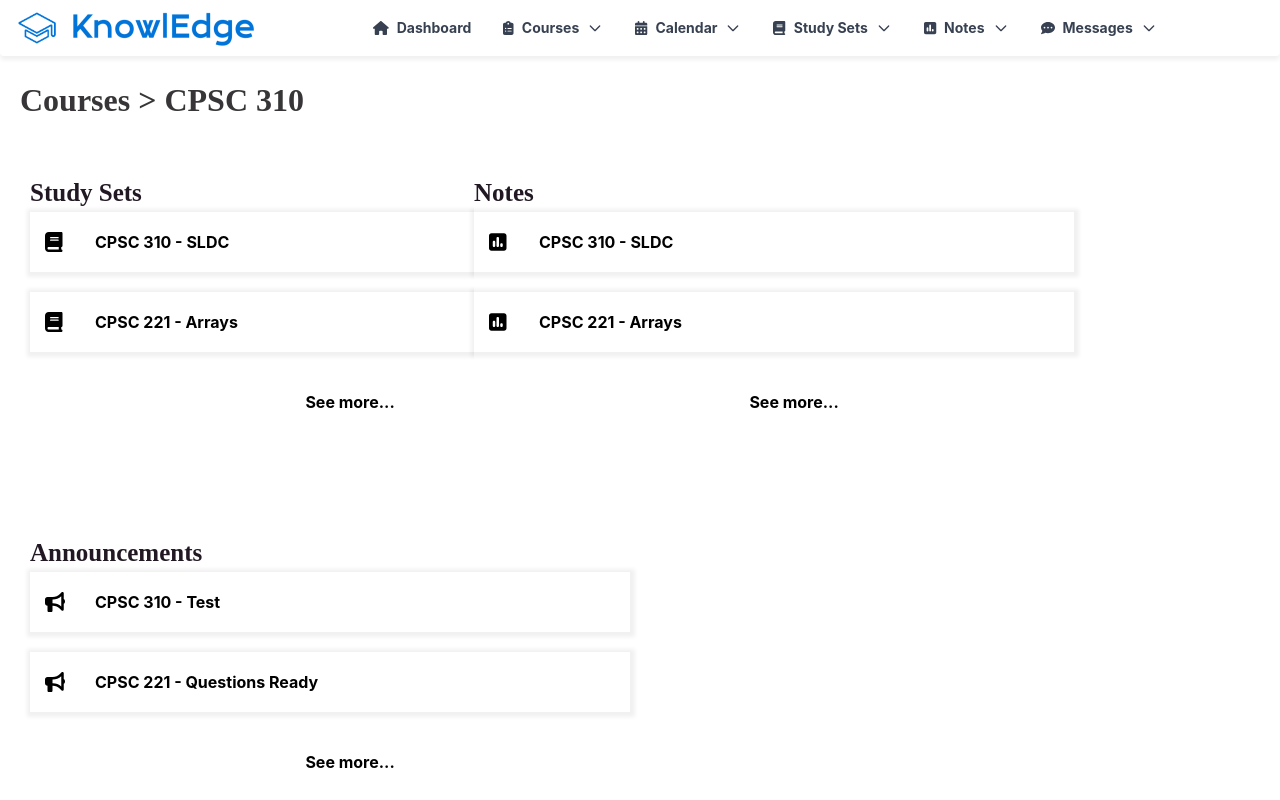
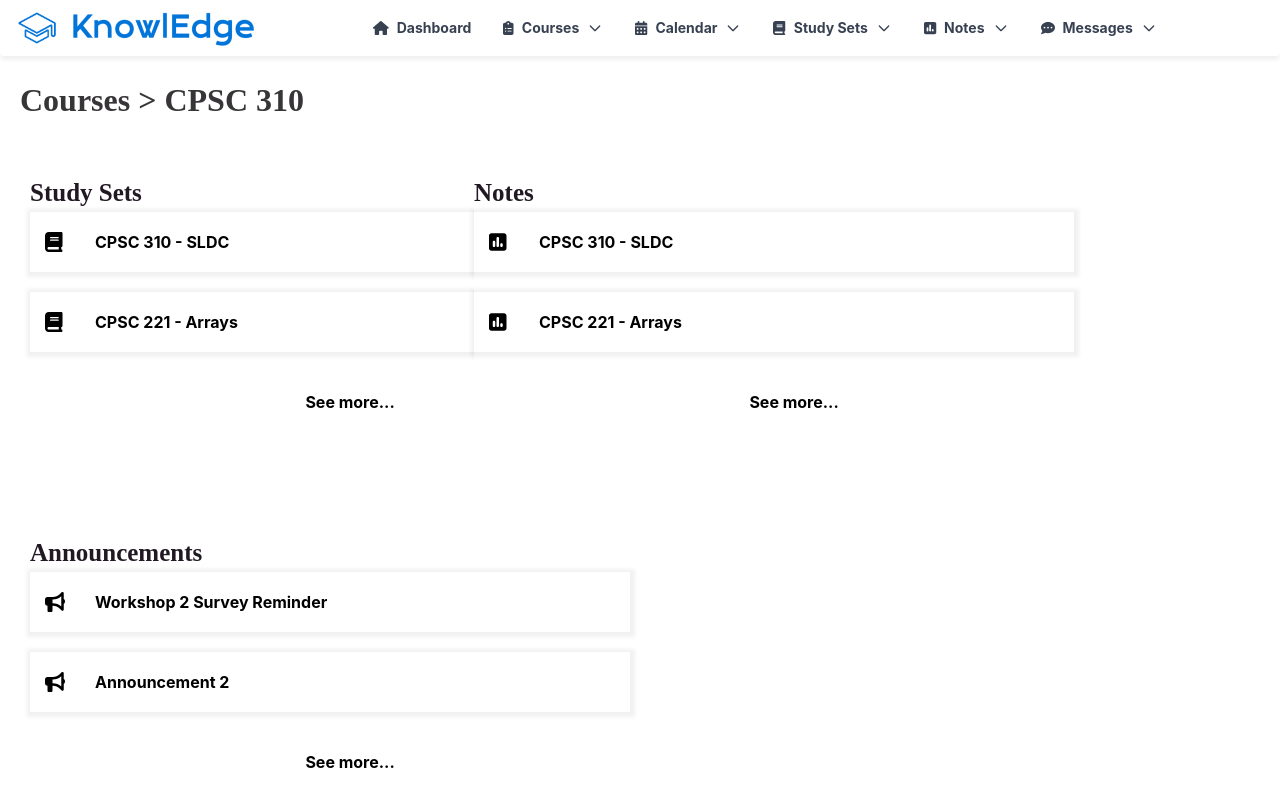
Before and after one commit to KKaiyuan/KnowlEdge, a React (Create React App) app: page /courses in a window 1280 px wide. Shown: the top 800 px of the page. Built offline with nearby package versions, Linux system fonts and the light colour scheme.

Commit message:
minor changes to announcement page and added routing for student course page

```diff
--- a/src/pages/Announcement-Page-Folder/Announcement.js
+++ b/src/pages/Announcement-Page-Folder/Announcement.js
@@ -51,6 +51,7 @@ export default function Announcement() {
         handleChange={handleChange}
         handleSubmit={handleSubmit}
         show = {show}
+        toggle = {toggle}
         />
         {showAnnouncement && <button type ='button' onClick = {() => toggle()} className={"makeNewAnnouncement"}>Make New Announcement</button>}
         <br/>
--- a/src/pages/Announcement-Page-Folder/AnnouncementForm.css
+++ b/src/pages/Announcement-Page-Folder/AnnouncementForm.css
@@ -81,3 +81,15 @@
 
 
 }
+
+.cancelButton {
+    margin-left: 10px;
+    padding: 10px;
+    /* border: 0.1px rgb(192, 192, 192) solid; */
+    border-radius: 5px;
+    /* Rectangle 55 */
+    color: red;
+    text-decoration: underline;
+
+    border-radius: 5px;
+}
--- a/src/pages/Announcement-Page-Folder/AnnouncementForm.js
+++ b/src/pages/Announcement-Page-Folder/AnnouncementForm.js
@@ -3,7 +3,7 @@ import './AnnouncementForm.css'
 
 // Citation for making elements appear and disappear on click: https://www.youtube.com/watch?v=uXk62ZgPH-4&ab_channel=Accessworld
 // learnt how to add and remove elements dynamically from Code Academy
-export default function AnnouncementForm({newAnnouncement, handleChange, handleSubmit, show}) {
+export default function AnnouncementForm({newAnnouncement, handleChange, handleSubmit, show, toggle}) {
 
 
     return (
@@ -29,6 +29,7 @@ export default function AnnouncementForm({newAnnouncement, handleChange, handleS
             />
             <br></br>
             <button type = "submit" className="submitButton">Submit</button>
+            <button className = "cancelButton"  onClick = {() => toggle()}>Cancel</button>
           </form >
         }
 
--- a/src/pages/Announcement-Page-Folder/AnnouncementList.js
+++ b/src/pages/Announcement-Page-Folder/AnnouncementList.js
@@ -18,7 +18,7 @@ export default function AnnouncementList({allAnnouncements, handleDelete}) {
                             <li key={announcementId} className = {'announcementElement'}>
                                 <h2 className = {"announcementTitle"}>{announcementTitle}</h2>
                                 <p className= {"tempUser"}>Posted by: Unknown User</p>
-                                    <p className= {"paragraph"}>{announcement}</p>
+                                <p className= {"paragraph"}>{announcement}</p>
 
                                 <div class="dropdown">
                                 <button class="dropbtn">:</button>
--- a/src/pages/Student-Course-Page-Folder/CoursePage.js
+++ b/src/pages/Student-Course-Page-Folder/CoursePage.js
@@ -3,6 +3,8 @@ import React, {useState} from "react";
 import { FontAwesomeIcon } from '@fortawesome/react-fontawesome';
 import MediumCard from '../Components/MediumCard';
 import NavbarComponent from '../Components/Navbar';
+import { useNavigate } from 'react-router-dom';
+import {useSelector} from 'react-redux';
 
 import {
     faClipboard,
@@ -12,6 +14,11 @@ import {
 export default function CoursePage() {
     const [show, setShow] = useState(false);
     const [showTwo, setShowTwo] = useState(false);
+
+    const navigate = useNavigate();
+
+    const allAnnouncements = useSelector(state => state.ReducerAnnouncementPage);
+
 
     return (
         <>
@@ -24,22 +31,24 @@ export default function CoursePage() {
         <h3 className = "topComponentName">Study Sets</h3>
         <MediumCard type="study-set" title="CPSC 310 - SLDC" />
         <MediumCard type="study-set" title="CPSC 221 - Arrays" />
-        <p className = "seeMoreLink">See more...</p>
+        <button className = "seeMoreLink" onClick={() => navigate('/studysets')}>See more...</button>
         </div>
 
         <div className="notes">
         <h3 className = "topComponentName">Notes</h3>
         <MediumCard type="notes" title="CPSC 310 - SLDC" />
         <MediumCard type="notes" title="CPSC 221 - Arrays" />
-        <p className = "seeMoreLink">See more...</p>
+        <p className = "seeMoreLink" >See more...</p>
 
         </div>
 
         <div className="announcement">
-        <h3 className = "topComponentName">Announcements</h3>
-        <MediumCard type="announcement" title="CPSC 310 - Test" />
-        <MediumCard type="announcement" title="CPSC 221 - Questions Ready" />
-        <p className = "seeMoreLink">See more...</p>
+
+        <h3 className = "topComponentName" >Announcements</h3>
+
+        <MediumCard type="announcement" title={allAnnouncements[0].announcementTitle} />
+        <MediumCard type="announcement" title={allAnnouncements[1].announcementTitle} />
+        <button className = "seeMoreLink" onClick={() => navigate('/announcements')}>See more...</button>
         </div>
       </div>
 
--- a/src/reducers/ReducerAnnouncementPage.js
+++ b/src/reducers/ReducerAnnouncementPage.js
@@ -3,7 +3,7 @@ const initialState = [
 	{
 		announcement: "Hey class! Remember to submit your CPSC 455 Workshop 2 Survey by 11:59 PM Wednesday.",
 		announcementId: -1,
-		announcementTitle: "Announcement 1"
+		announcementTitle: "Workshop 2 Survey Reminder"
 	},
 	{
 		announcement: "Lorem ipsum dolor sit amet, consectetur adipiscing elit, sed do eiusmod tempor incididunt ut labore et dolore magna aliqua. Ornare arcu dui vivamus arcu. Suspendisse potenti nullam ac tortor vitae purus faucibus ornare suspendisse. Id cursus metus aliquam eleifend mi. Commodo nulla facilisi nullam vehicula. Habitant morbi tristique senectus et netus. Mollis aliquam ut porttitor leo. Elementum nibh tellus molestie nunc. Tincidunt eget nullam non nisi est sit amet facilisis magna. Sed turpis tincidunt id aliquet risus. Sollicitudin ac orci phasellus egestas. Nisl suscipit adipiscing bibendum est. Nam aliquam sem et tortor consequat. Velit aliquet sagittis id consectetur purus. Massa vitae tortor condimentum lacinia quis vel eros. Turpis cursus in hac habitasse platea. Sed euismod nisi porta lorem mollis aliquam. Tincidunt vitae semper quis lectus nulla.",
```
